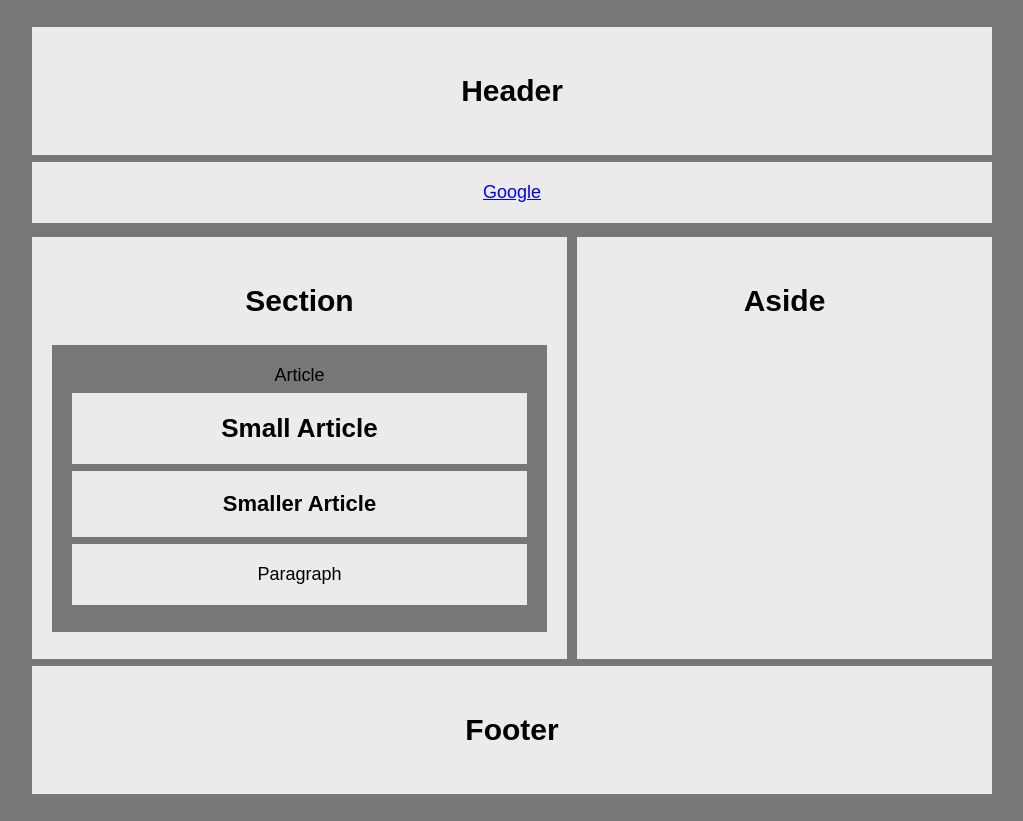
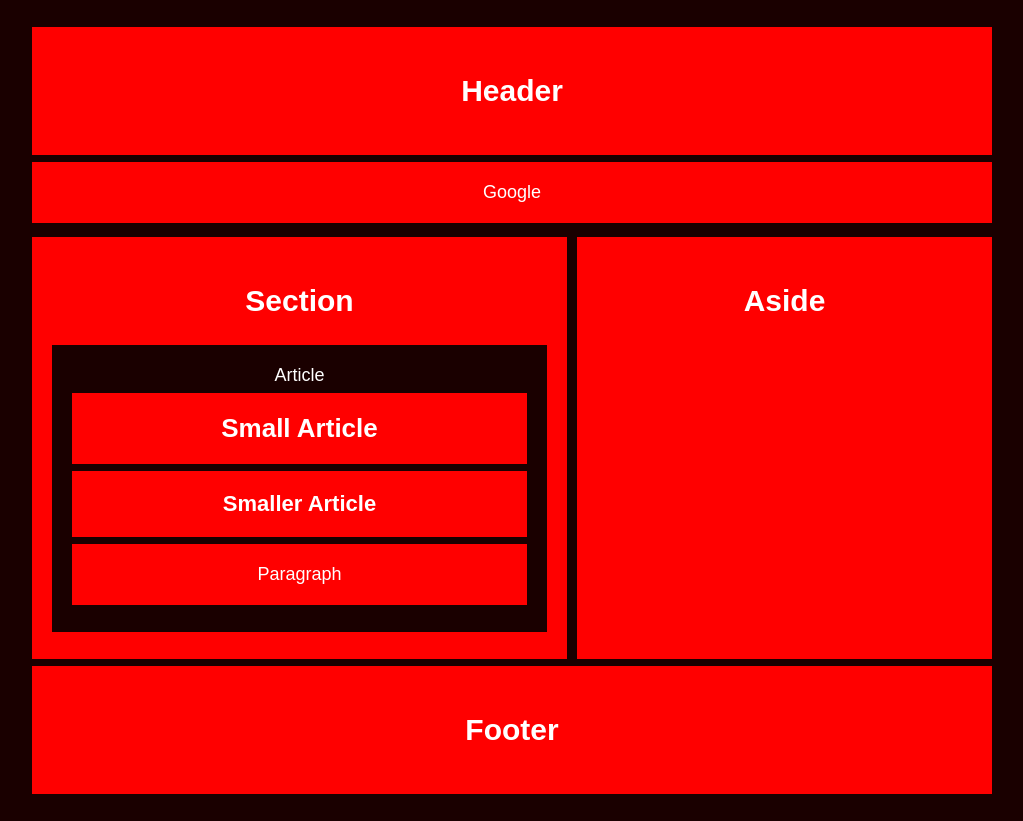
Before and after one commit to EricTC93/HW-Wireframe, a plain HTML site: page index.html in a window 1280 px wide. Shown: the whole page, without its empty margins (128-1151 px from the left). Drawn offline with Linux system fonts and the light colour scheme.

Commit message:
change color scheme to red

```diff
--- a/style.css
+++ b/style.css
@@ -1,22 +1,28 @@
 body {
 	text-align: center;
-	background-color: #777;
+	background-color: #1a0000;
 	font-family: 'Arial', 'Helvetica Neue', Helvetica, sans-serif;
 	font-size: 18px;
 	width: 960px;
 	padding: 20px;
 	margin: auto;
+	color: #ffffff;
 }
 
 header, nav, footer {
-	background-color: #ebebeb;
+	background-color: #ff0000;
 	padding: 20px;
 	margin-top: 7px;
 	margin-bottom: 7px;
 }
 
+a {
+	text-decoration: none;
+	color: #ffffff;
+}
+
 section {
-	background-color: #ebebeb;
+	background-color: #ff0000;
 	width: 495px;
 	padding: 20px;
 	margin: 7px 0px;
@@ -24,7 +30,7 @@ section {
 }
 
 aside {
-	background-color: #ebebeb;
+	background-color: #ff0000;
 	width: 375px;
 	height: 382px;
 	padding: 20px;
@@ -33,14 +39,14 @@ aside {
 }
 
 article {
-	background-color: #777;
+	background-color: #1a0000;
 	/*max-width: 400px;*/
 	padding: 20px;
 	margin: 7px auto;
 }
 
 h1, h2, h3, p {
-	background-color: #ebebeb;
+	background-color: #ff0000;
 	padding: 20px;
 	margin-top: 7px;
 	margin-bottom: 7px;
```
